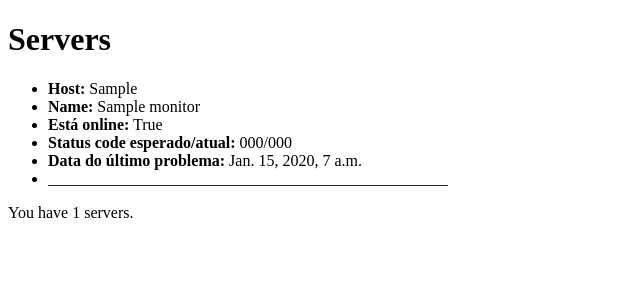
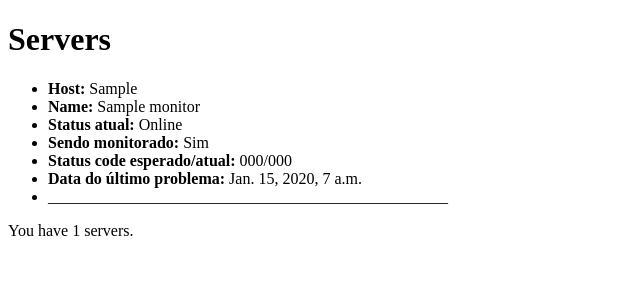
Before and after one commit to felipebentoalbu/django_monitor, a Django app: page / in a window 1280 px wide. Shown: the top 300 px of the page, without its empty margins (0-640 px from the left). Run offline with Django 3.2, Linux system fonts and the light colour scheme; a user stored in the database is signed in; tables that the repository leaves empty hold one stand-in row (values such as "Sample post").

Commit message:
Alterando template django

```diff
--- a/module_monitor/templates/home.html
+++ b/module_monitor/templates/home.html
@@ -12,7 +12,8 @@
         {% for server in servers %}
         <li><b>Host:</b> {{ server.host }} </li>
         <li><b>Name:</b> {{ server.name }} </li>
-        <li><b>Está online:</b> {{ server.is_online }} </li>
+        <li><b>Status atual:</b> {{ server.is_online|yesno:'Online,Offline' }} </li>
+        <li><b>Sendo monitorado:</b> {{ server.status|yesno:'Sim,Não' }} </li>
         <li><b>Status code esperado/atual:</b> {{ server.status_code }}/{{ server.current_status_code }} </li>
         <li><b>Data do último problema:</b> {{ server.last_trouble }} </li>
         <li>__________________________________________________</li>
```
